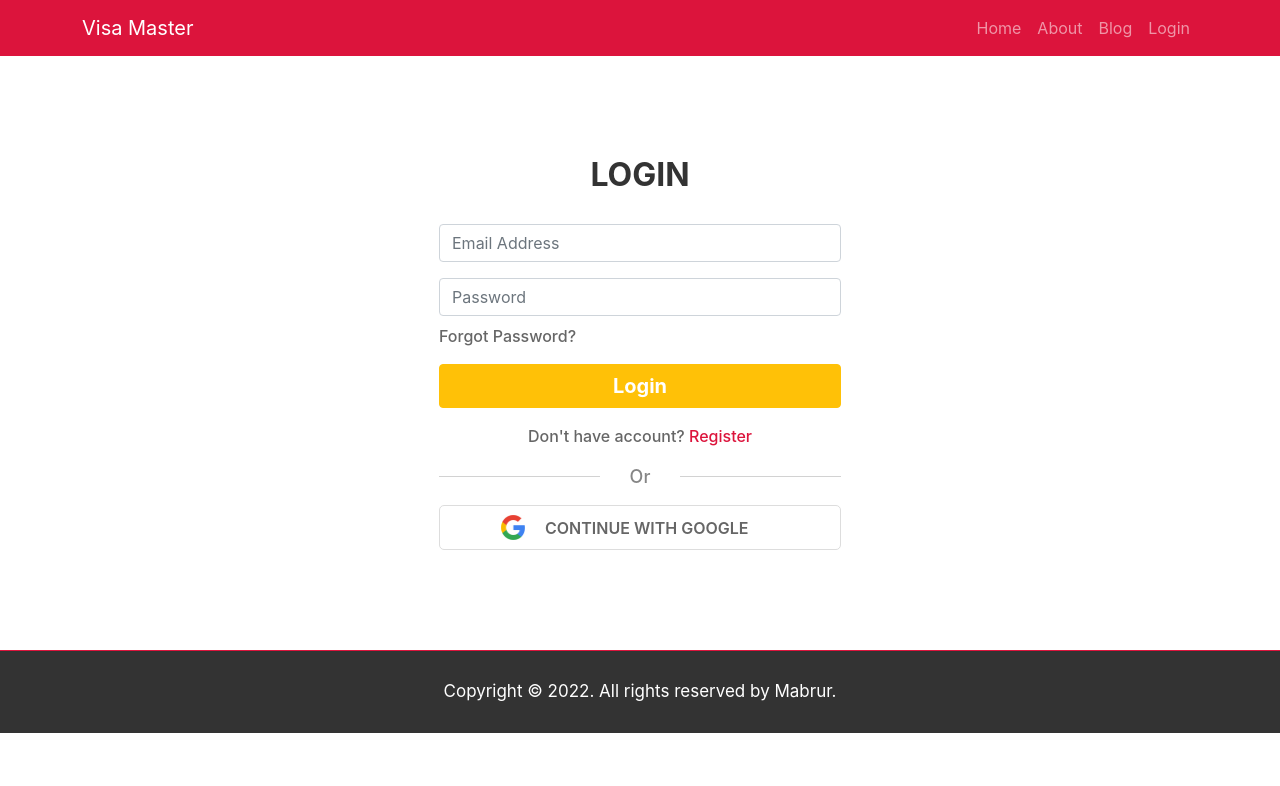
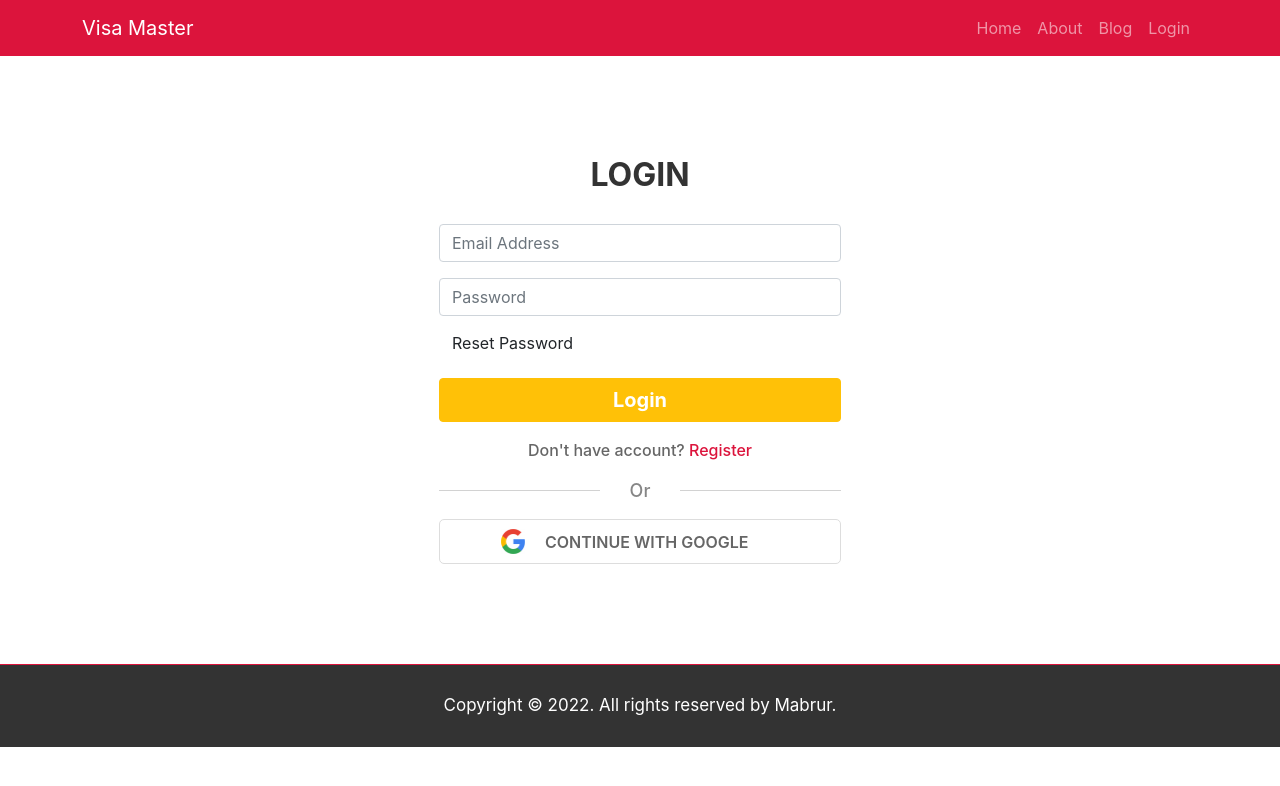
Before and after one commit to mabrur007/visa-master, a React (Create React App) app: page /login in a window 1280 px wide. Shown: the top 786 px of the page. Built offline with nearby package versions, Linux system fonts and the light colour scheme; no server answers.

Commit message:
pasword reset added in toast

```diff
--- a/package.json
+++ b/package.json
@@ -15,6 +15,7 @@
     "react-hot-toast": "^2.2.0",
     "react-router-dom": "^6.3.0",
     "react-scripts": "5.0.1",
+    "react-toastify": "^8.2.0",
     "web-vitals": "^2.1.4"
   },
   "scripts": {
--- a/src/Pages/Login/Login.js
+++ b/src/Pages/Login/Login.js
@@ -1,12 +1,13 @@
-import React, { useEffect, useState } from 'react';
+import React, { useEffect, useRef, useState } from 'react';
 import { Form } from 'react-bootstrap';
 import { Link, useLocation, useNavigate } from 'react-router-dom';
-import { useSignInWithEmailAndPassword, useSignInWithGoogle } from 'react-firebase-hooks/auth';
+import { useSendPasswordResetEmail, useSignInWithEmailAndPassword, useSignInWithGoogle } from 'react-firebase-hooks/auth';
 import auth from '../../firebase_init';
-import toast from 'react-hot-toast';
 import google from '../../images/google.png';
+import Loader from '../Shared/Loader/Loader';
+import { ToastContainer, toast } from 'react-toastify';
+import 'react-toastify/dist/ReactToastify.css';
 import './Login.css';
-import Loader from '../Shared/Loader/Loader';
 
 const Login = () => {
     const [signInWithEmailAndPassword,
@@ -19,6 +20,8 @@ const Login = () => {
         googleUser,
         googleLoading
     ] = useSignInWithGoogle(auth);
+
+    const [sendPasswordResetEmail, sending] = useSendPasswordResetEmail(auth);
 
     const [validated, setValidated] = useState(false);
     const navigate = useNavigate();
@@ -63,8 +66,21 @@ const Login = () => {
         setValidated(false);
     };
 
+    const emailRef = useRef("");
+    // password reset
+    const resetPassword = async () => {
+        const email = emailRef.current.value;
+        if (email) {
+          await sendPasswordResetEmail(email);
+          toast('New password sent via email');
+        }
+        else {
+          toast('Please enter your email');
+        }
+      }
+
     // Giving Loading Effect
-    if (loading || googleLoading) {
+    if (loading || googleLoading || sending) {
         return <Loader></Loader>;
     }
 
@@ -78,6 +94,7 @@ const Login = () => {
                             <Form.Group className="mb-3" controlId="validationEmail">
 
                                 <Form.Control
+                                    ref={emailRef}
                                     type="email"
                                     name="email"
                                     placeholder="Email Address"
@@ -101,8 +118,9 @@ const Login = () => {
                                     Please, Enter your Password!
                                 </Form.Control.Feedback>
                                 <div className='mt-2'>
-                                    <Link to='/reset-password'>Forgot Password?</Link>
+                                    <button onClick={resetPassword} className='btn btn-link text-dark text-decoration-none' >Reset Password</button>
                                 </div>
+                                <ToastContainer />
                             </Form.Group>
 
                             <button className='btn btn-warning text-white w-100 mb-3 fw-bold fs-5' type="submit">Login</button>
```
Also changed, not shown: 1 other file (tests, documents, lock files or other folders).
